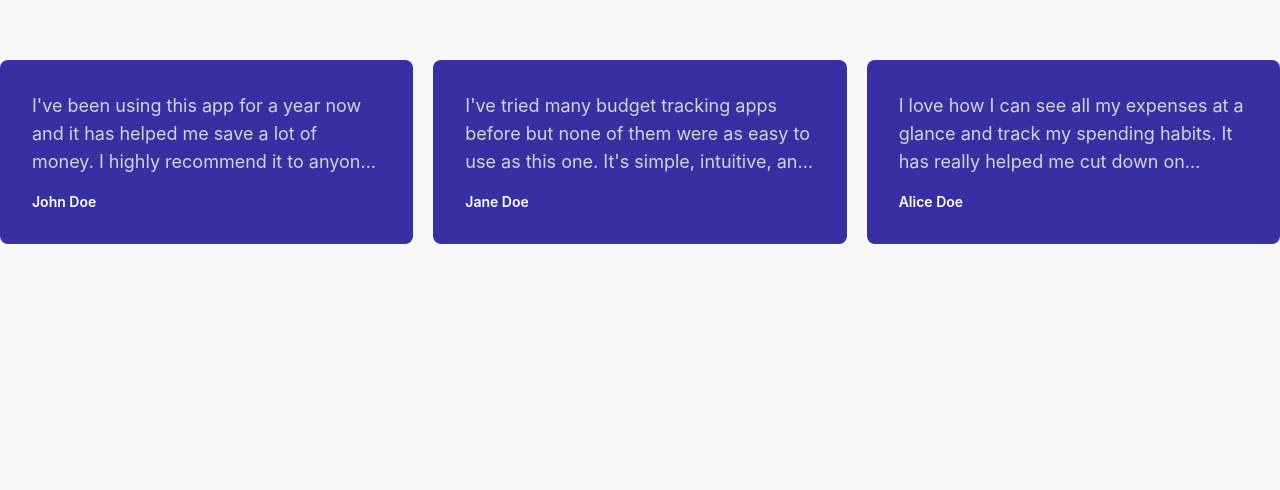
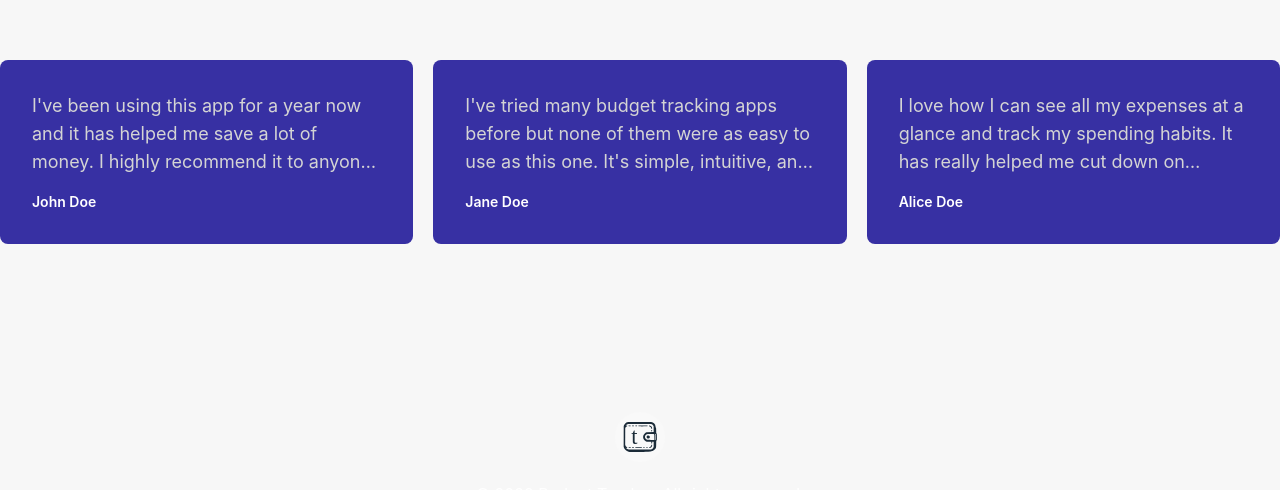
Before and after one commit to and27/tracker, a React (Vite) app: page / in a window 1280 px wide. Shown: the part 967-1457 px from the top of the page. Before the commit the page ends 1339 px from the top, so only its background shows below. Built offline with nearby package versions, Linux system fonts and the light colour scheme; no server answers.

Commit message:
feat: add footer to homepage

```diff
--- /dev/null
+++ b/src/components/Footer.tsx
@@ -0,0 +1,8 @@
+export const Footer = () => {
+  return (
+    <footer className="dark:bg-indigo-950 text-white py-10 text-center flex flex-col items-center gap-5">
+      <img src="/logo.svg" alt="logo" width="50" height="50" />
+      <p>&copy; 2022 Budget Tracker. All rights reserved.</p>
+    </footer>
+  );
+};
--- a/src/pages/HomePage.tsx
+++ b/src/pages/HomePage.tsx
@@ -1,6 +1,7 @@
 import Hero from "../components/Hero";
 import { Testimonials } from "../components/Testimonials";
 import TopMenu from "../components/TopMenu";
+import { Footer } from "../components/Footer";
 
 const HomePage = () => {
   return (
@@ -8,6 +9,7 @@ const HomePage = () => {
       <TopMenu />
       <Hero />
       <Testimonials />
+      <Footer />
     </div>
   );
 };
```
